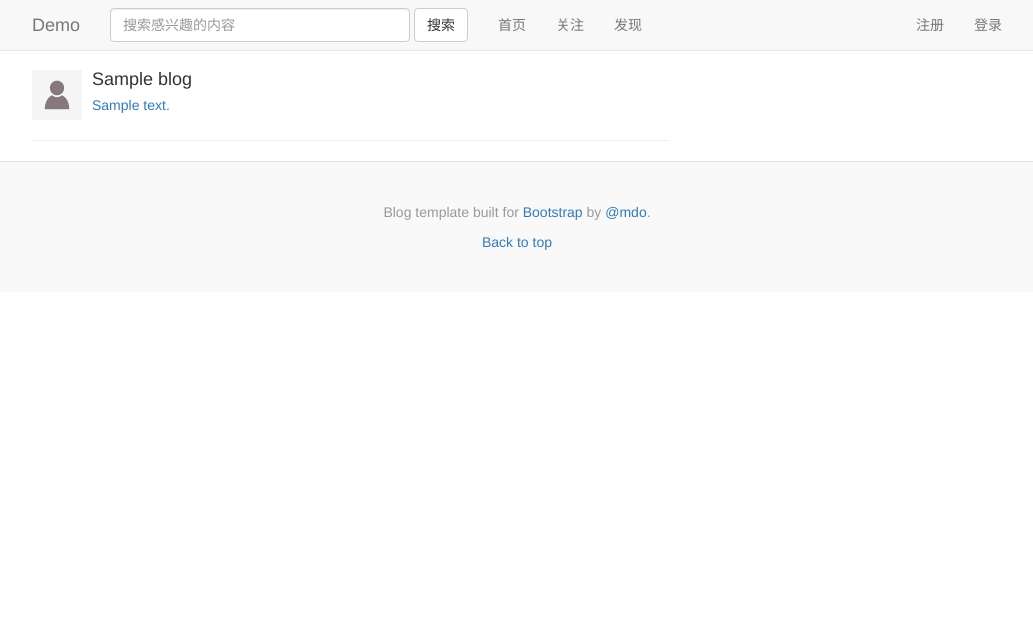
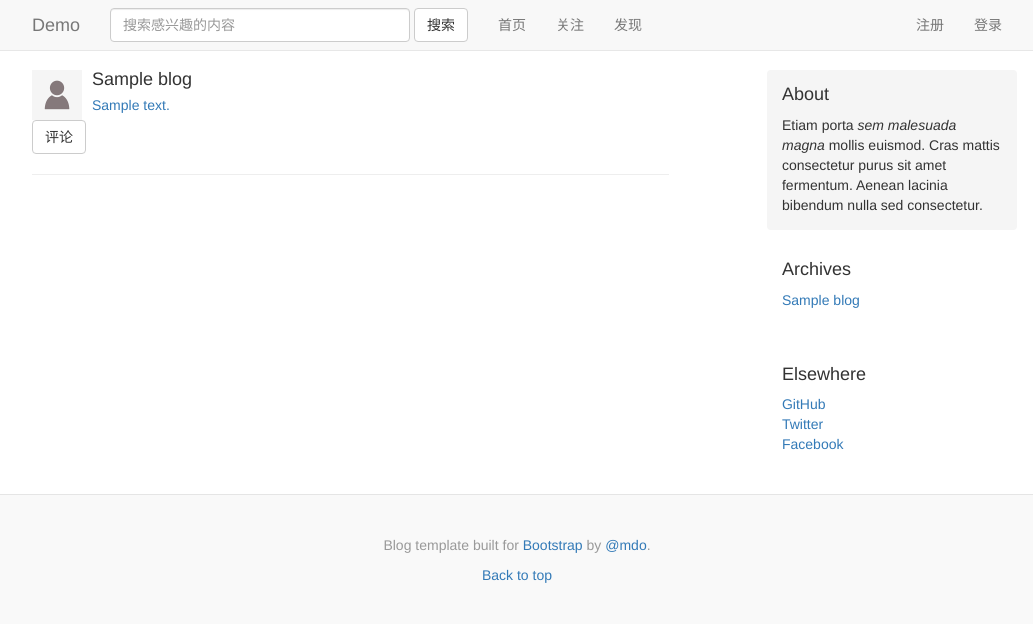
Before and after one commit to pshenglh/mysite_django, a Django app: template blog/templates/index.html in a window 1280 px wide. Shown: the top 624 px of the page, without its empty margins (123-1156 px from the left). Run offline with Django 3.2, Linux system fonts and the light colour scheme; the template is opened without the code that fills it: most values are stand-ins (such as "Sample title", 1, 10 or a date in 2020); some libraries are stand-ins or nearby versions.

Commit message:
评论及删除文章提醒

```diff
--- a/blog/forms.py
+++ b/blog/forms.py
@@ -15,3 +15,6 @@ class SignUpForm(forms.Form):
 class BlogForm(forms.Form):
     title = forms.CharField(label='标题', max_length=50)
     body_text = forms.Textarea()
+
+class CommentForm(forms.Form):
+    com_text = forms.CharField(label='评论')
--- a/blog/models.py
+++ b/blog/models.py
@@ -8,6 +8,11 @@ class Blog(models.Model):
     pub_date = models.DateField()
     mod_date = models.DateField()
     body_text = models.TextField()
+
+    def get_comment(self):
+        id = self.id
+        comments = Comment.objects.filter(blog_id=id)
+        return comments
 
     def __str__(self):
         return self.title
--- a/blog/static/css/base.css
+++ b/blog/static/css/base.css
@@ -45,7 +45,6 @@ body {
  */
 
 .blog-main {
-  padding-top: 100px;
   font-size: 18px;
   line-height: 1.5;
 }
--- a/blog/templates/base.html
+++ b/blog/templates/base.html
@@ -9,7 +9,7 @@
     <script src="//ajax.googleapis.com/ajax/libs/jquery/1.11.0/jquery.min.js"></script>
 
     <!-- 最新的 Bootstrap 核心 JavaScript 文件 -->
-    <script type="text/javascript" src="{% static "js/bootstrap.min.js" %}"></script>
+    <script type="text/javascript" src="{% static "js/bootstrap.js" %}"></script>
 
     <!-- bootstrap样式引入-->
     <link rel="stylesheet" href="{% static "css/bootstrap.css" %}">
--- a/blog/templates/index.html
+++ b/blog/templates/index.html
@@ -20,10 +20,51 @@
         <h4 class="media-heading">{{ blog.title }}</h4>
         <a href="{% url 'detail' blog.id %}">{{ blog.body_text }}</a>
       </div>
+    </div>
+      <button type="button" class="btn btn-default" data-toggle="collapse"
+          data-target="#{{ blog.id }}">
+          评论
+      </button>
+      <div id="{{ blog.id }}" class="collapse">
+        {% for comment in blog.get_comment %}
+          {{ comment.com_text }}<hr>
+        {% endfor %}
+        <form action="{% url 'comment' blog.id %}" class="form-write" method="post">
+          {% csrf_token %}
+          <div class="input-group">
+            <input type="text" class="form-control" name="com_text" placeholder="评论">
+            <span class="input-group-btn">
+              <button class="btn btn-default" type="submit">提交</button>
+            </span>
+          </div>
+        </form>
+
+      </div>
       <hr>
-    </div>
     {% endfor %}
     </div>
+     <div class="col-sm-3 col-sm-offset-1 blog-sidebar">
+          <div class="sidebar-module sidebar-module-inset">
+            <h4>About</h4>
+            <p>Etiam porta <em>sem malesuada magna</em> mollis euismod. Cras mattis consectetur purus sit amet fermentum. Aenean lacinia bibendum nulla sed consectetur.</p>
+          </div>
+          <div class="sidebar-module">
+            <h4>Archives</h4>
+            <ol class="list-unstyled">
+              {% for blog in blogs %}
+                <li><a href="#">{{ blog.title }}</a></li>
+              {% endfor %}
+            </ol>
+          </div>
+          <div class="sidebar-module">
+            <h4>Elsewhere</h4>
+            <ol class="list-unstyled">
+              <li><a href="#">GitHub</a></li>
+              <li><a href="#">Twitter</a></li>
+              <li><a href="#">Facebook</a></li>
+            </ol>
+          </div>
+        </div><!-- /.blog-sidebar -->
   </div>
   </div>
 
--- a/blog/templates/sign_up.html
+++ b/blog/templates/sign_up.html
@@ -10,7 +10,7 @@
     <meta name="author" content="">
     <link rel="icon" href="../../favicon.ico">
 
-    <title>登录</title>
+    <title>注册</title>
 
     <!-- Bootstrap core CSS -->
     <link rel="stylesheet" href="https://cdn.bootcss.com/bootstrap/3.3.7/css/bootstrap.min.css"
--- a/blog/urls.py
+++ b/blog/urls.py
@@ -5,6 +5,7 @@ urlpatterns = [
     url(r'^$', views.index, name='index'),
     url(r'^follow/(?P<user_id>[0-9]{1,4})+/$', views.follow_to, name='follow'),
     url(r'^user_detail/(?P<user_id>[0-9]{1,4})+/$', views.user_detail, name='user_detail'),
+    url(r'^comment/(?P<blog_id>[0-9]{1,4})+/$', views.comment, name='comment'),
     url(r'^delete/(?P<blog_id>[0-9]+)/$', views.delete_blog, name='delete'),
     url(r'^edit/(?P<blog_id>[0-9]{1,9})+/$', views.edit_blog, name='edit'),
     url(r'(?P<blog_id>[0-9]+)/$', views.detail, name='detail'),
```
Also changed, not shown: blog/templates/detail.html (+37 -20 lines), blog/views.py (+20 -2 lines).
